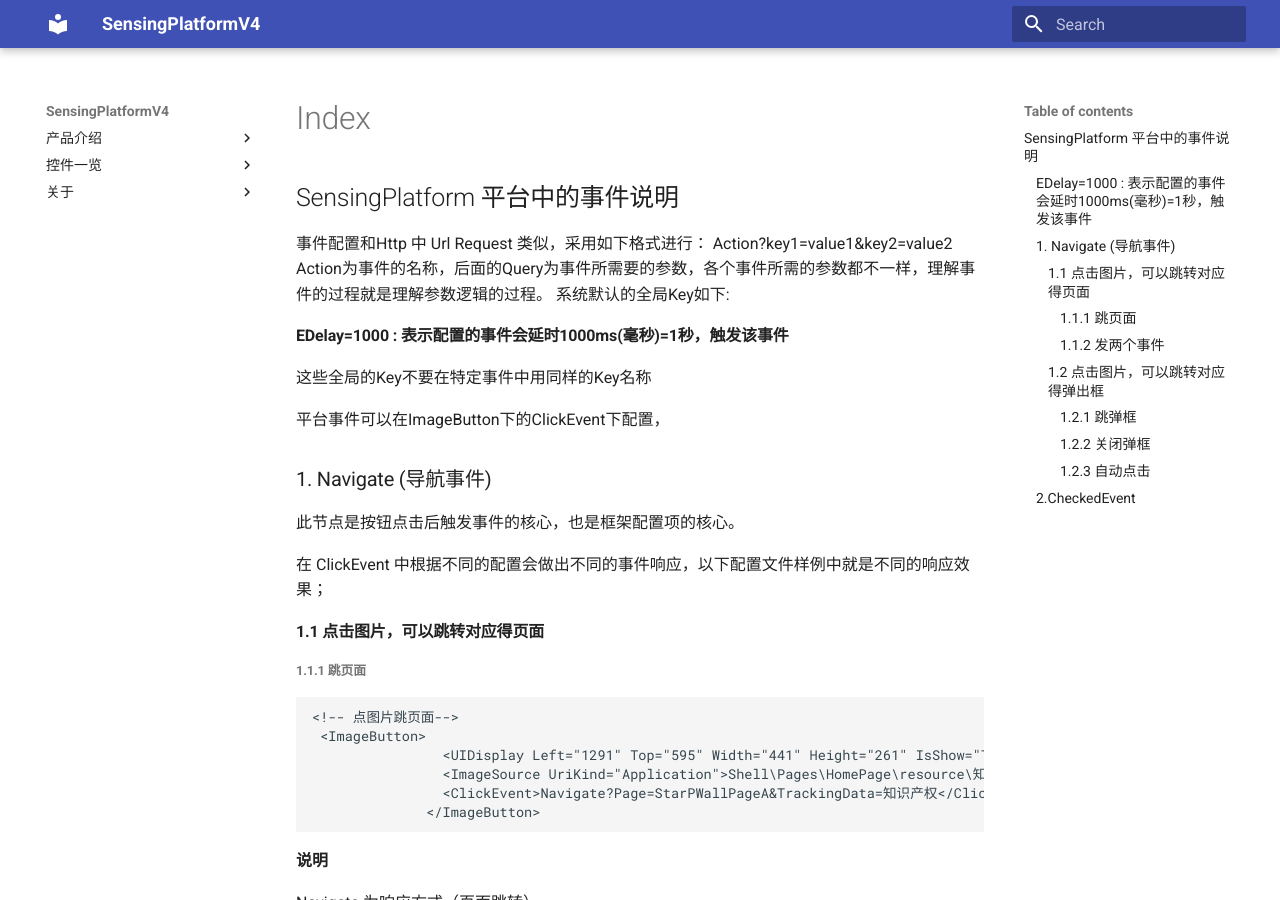
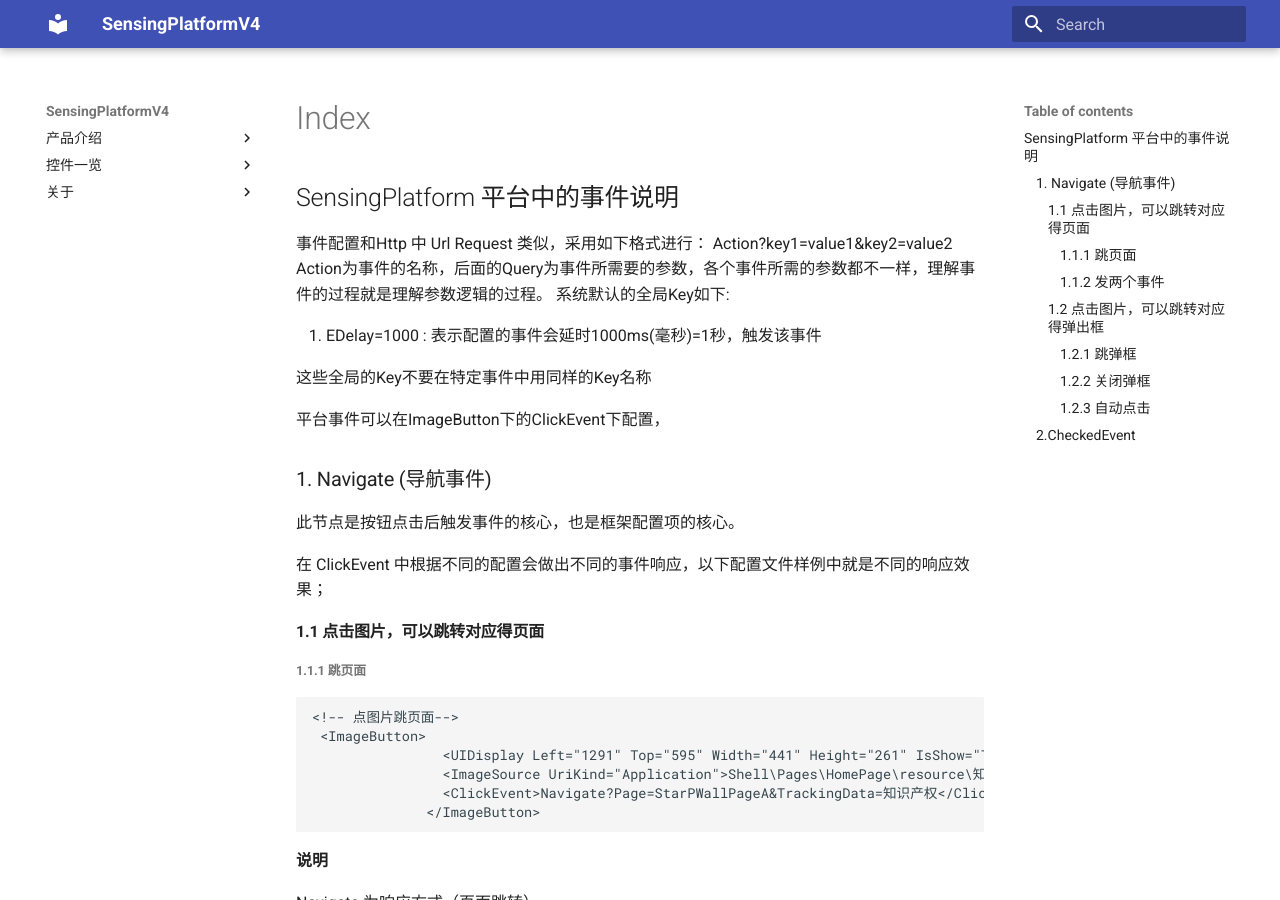
Before and after one commit to troncell/SensingPlatformDocs, an MkDocs documentation site: the page built from docs/事件一览/README.md, in a window 1280 px wide and 900 px high. Built offline with MkDocs 1.6.1 and Material for MkDocs 9.7.7, drawn with Linux system fonts in a browser that asks for light colours; some of the changed lines change nothing that is shown.

Commit message:
Update README.md

```diff
--- a/docs/事件一览/README.md
+++ b/docs/事件一览/README.md
@@ -5,7 +5,7 @@
 Action为事件的名称，后面的Query为事件所需要的参数，各个事件所需的参数都不一样，理解事件的过程就是理解参数逻辑的过程。
 系统默认的全局Key如下:
 
-#### EDelay=1000 : 表示配置的事件会延时1000ms(毫秒)=1秒，触发该事件
+1. EDelay=1000 : 表示配置的事件会延时1000ms(毫秒)=1秒，触发该事件
 
 这些全局的Key不要在特定事件中用同样的Key名称
 
```
